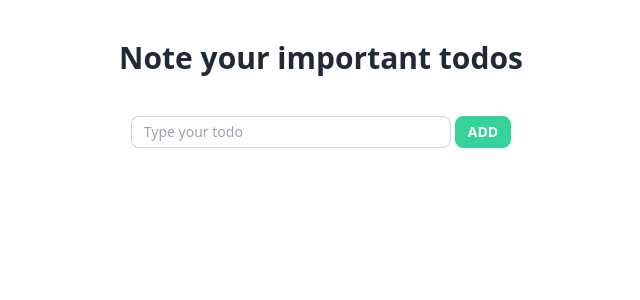
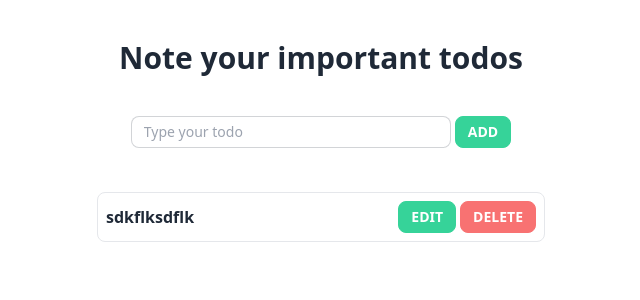
Before and after one commit to NabinIslam/mern-todo, a React (Vite) app: page / in a window 1280 px wide. Shown: the top 300 px of the page, without its empty margins (319-959 px from the left). Built offline with nearby package versions, Linux system fonts and the light colour scheme; the HTML template or start-up script is replaced by a standard one.

Commit message:
todo component done

```diff
--- a/src/App.jsx
+++ b/src/App.jsx
@@ -1,5 +1,6 @@
 import React from 'react';
 import AddTodo from './components/AddTodo';
+import Todos from './components/Todos';
 
 const App = () => {
   return (
@@ -8,6 +9,7 @@ const App = () => {
         Note your important todos
       </h1>
       <AddTodo />
+      <Todos />
     </div>
   );
 };
--- /dev/null
+++ b/src/components/Todo.jsx
@@ -0,0 +1,15 @@
+import React from 'react';
+
+const Todo = () => {
+  return (
+    <li className="flex items-center justify-between gap-5 border p-2 rounded-lg my-1">
+      <p className="font-semibold">sdkflksdflk</p>
+      <div className="flex items-center">
+        <button className="btn btn-success btn-sm text-white mr-1">Edit</button>
+        <button className="btn btn-error btn-sm text-white">Delete</button>
+      </div>
+    </li>
+  );
+};
+
+export default Todo;
--- a/src/components/Todos.jsx
+++ b/src/components/Todos.jsx
@@ -1,7 +1,16 @@
 import React from 'react';
+import Todo from './Todo';
 
 const Todos = () => {
-  return <></>;
+  return (
+    <div>
+      <div className="max-w-md mx-auto">
+        <ul>
+          <Todo />
+        </ul>
+      </div>
+    </div>
+  );
 };
 
 export default Todos;
```
